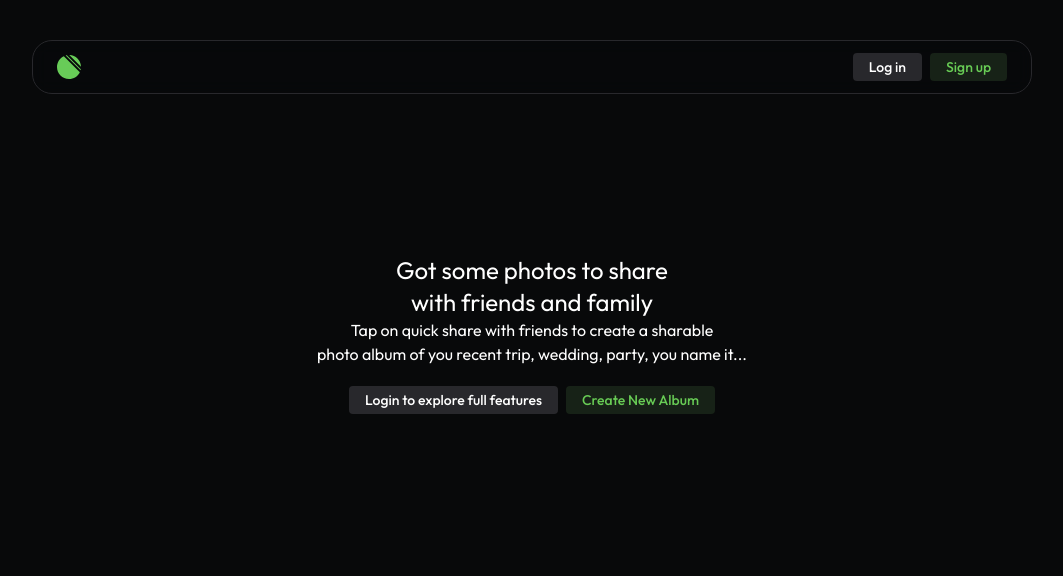
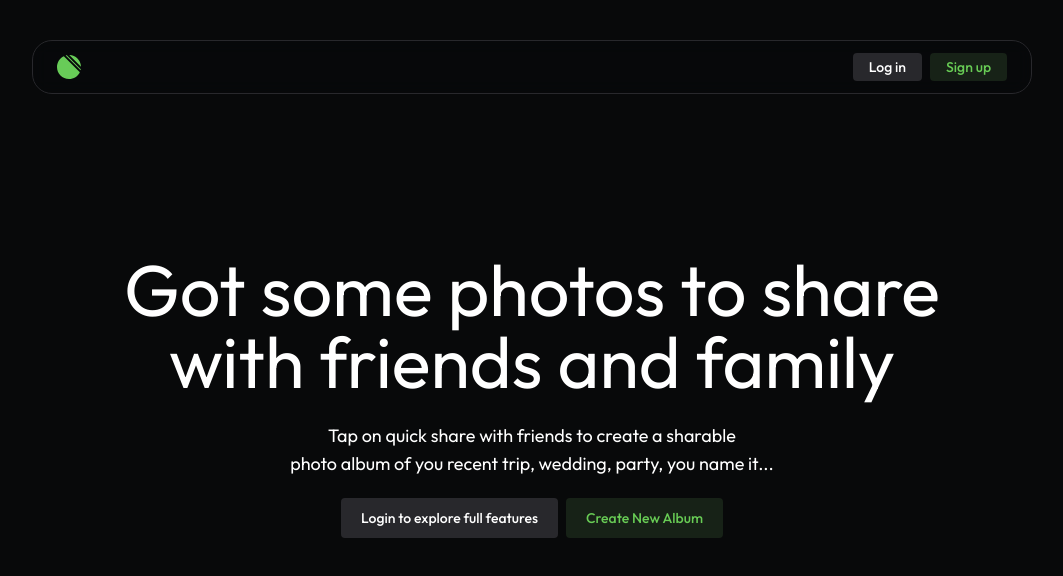
Before and after one commit to somkumarav/cloud-media-share, a Next.js app: page / in a window 1280 px wide. Shown: the top 576 px of the page, without its empty margins (108-1171 px from the left). Built offline with nearby package versions, Linux system fonts and the light colour scheme.

Commit message:
Style: change home page

```diff
--- a/src/app/page.tsx
+++ b/src/app/page.tsx
@@ -4,17 +4,19 @@ import { Button } from "../components/ui/button";
 export default function Home() {
   return (
     <main className='flex min-h-screen flex-col items-center pt-40 space-y-4'>
-      <div className='flex flex-col items-center text-center'>
-        <p className='text-2xl'>
+      <div className='text-center space-y-5'>
+        <p className='text-7xl'>
           Got some photos to share <br /> with friends and family
         </p>
-        <p>
+        <p className='text-lg'>
           Tap on quick share with friends to create a sharable <br /> photo
           album of you recent trip, wedding, party, you name it...
         </p>
       </div>
       <div className='flex items-center space-x-2'>
-        <Button variant='secondary'>Login to explore full features</Button>
+        <Button variant='secondary' size='lg'>
+          Login to explore full features
+        </Button>
         <CreateNewAlbumButton />
       </div>
     </main>
--- a/src/components/createNewAlbum.Button.tsx
+++ b/src/components/createNewAlbum.Button.tsx
@@ -9,7 +9,7 @@ export function CreateNewAlbumButton() {
 
   return (
     <form action={createAlbum}>
-      <Button type='submit' disabled={isPending}>
+      <Button type='submit' disabled={isPending} size='lg'>
         {isPending ? "Creating..." : "Create New Album"}
       </Button>
     </form>
--- a/tailwind.config.ts
+++ b/tailwind.config.ts
@@ -29,8 +29,8 @@ const config: Config = {
         foreground: "#eaa09c",
       },
       destructive: {
-        DEFAULT: "hsl(var(--destructive))",
-        foreground: "hsl(var(--destructive-foreground))",
+        DEFAULT: "#91170c",
+        foreground: "#eaa09c",
       },
       card: {
         DEFAULT: "hsl(var(--card))",
@@ -66,6 +66,18 @@ const config: Config = {
       xl: "1.25rem",
       full: "1000rem",
     },
+    animation: {
+      slide: "slide 2.5s linear infinite",
+    },
+    keyframes: {
+      slide: {
+        "0%": { transform: "translateY(100%)", opacity: "0.1" },
+        "15%": { transform: "translateY(0)", opacity: "1" },
+        "30%": { transform: "translateY(0)", opacity: "1" },
+        "45%": { transform: "translateY(-100%)", opacity: "1" },
+        "100%": { transform: "translateY(-100%)", opacity: "0.1" },
+      },
+    },
   },
   plugins: [tailwindAnimate],
 };
```
